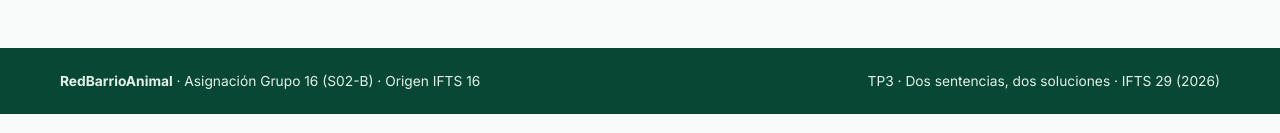
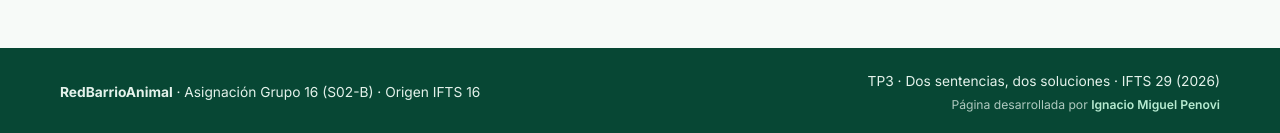
Before and after one commit to IgnacioMiguelPenovi/tp3-frontend, a React (Vite) app: page / in a window 1280 px wide. Shown: the part 7980-8113 px from the top of the page. Built offline with nearby package versions, Linux system fonts and the light colour scheme.

Commit message:
Crédito

```diff
--- a/src/components/SummaryAndTeam.jsx
+++ b/src/components/SummaryAndTeam.jsx
@@ -215,7 +215,19 @@ export default function SummaryAndTeam() {
             <strong>{STARTUP_INFO.name}</strong> · Asignación {STARTUP_INFO.groupNumber} (
             {STARTUP_INFO.sorteoCode}) · Origen {STARTUP_INFO.origin}
           </span>
-          <span>TP3 · Dos sentencias, dos soluciones · IFTS 29 (2026)</span>
+          <div className="footer-meta">
+            <span>TP3 · Dos sentencias, dos soluciones · IFTS 29 (2026)</span>
+            <span className="footer-credit">
+              Página desarrollada por{' '}
+              <a
+                href="https://github.com/IgnacioMiguelPenovi"
+                target="_blank"
+                rel="noreferrer"
+              >
+                Ignacio Miguel Penovi
+              </a>
+            </span>
+          </div>
         </div>
       </footer>
     </>
--- a/src/styles/index.css
+++ b/src/styles/index.css
@@ -1661,6 +1661,32 @@ code {
   justify-content: space-between;
   gap: 16px;
   flex-wrap: wrap;
+}
+
+.footer-meta {
+  display: flex;
+  flex-direction: column;
+  align-items: flex-end;
+  gap: 3px;
+}
+
+.footer-credit {
+  font-size: 0.76rem;
+  color: rgba(228, 242, 235, 0.76);
+}
+
+.footer-credit a {
+  color: #b7ebd1;
+  text-decoration: none;
+  font-weight: 600;
+  border-bottom: 1px solid transparent;
+  transition: border-color 150ms ease, color 150ms ease;
+}
+
+.footer-credit a:hover,
+.footer-credit a:focus-visible {
+  color: #ffffff;
+  border-bottom-color: #ffffff;
 }
 
 /* Responsive Breakpoints (1200px, 900px, 400px) */
@@ -1745,6 +1771,10 @@ code {
   .nav-links .nav-pill {
     width: fit-content;
   }
+
+  .footer-meta {
+    align-items: flex-start;
+  }
 }
 
 @media (max-width: 400px) {
```
Also changed, not shown: 1 other file (tests, documents, lock files or other folders).
